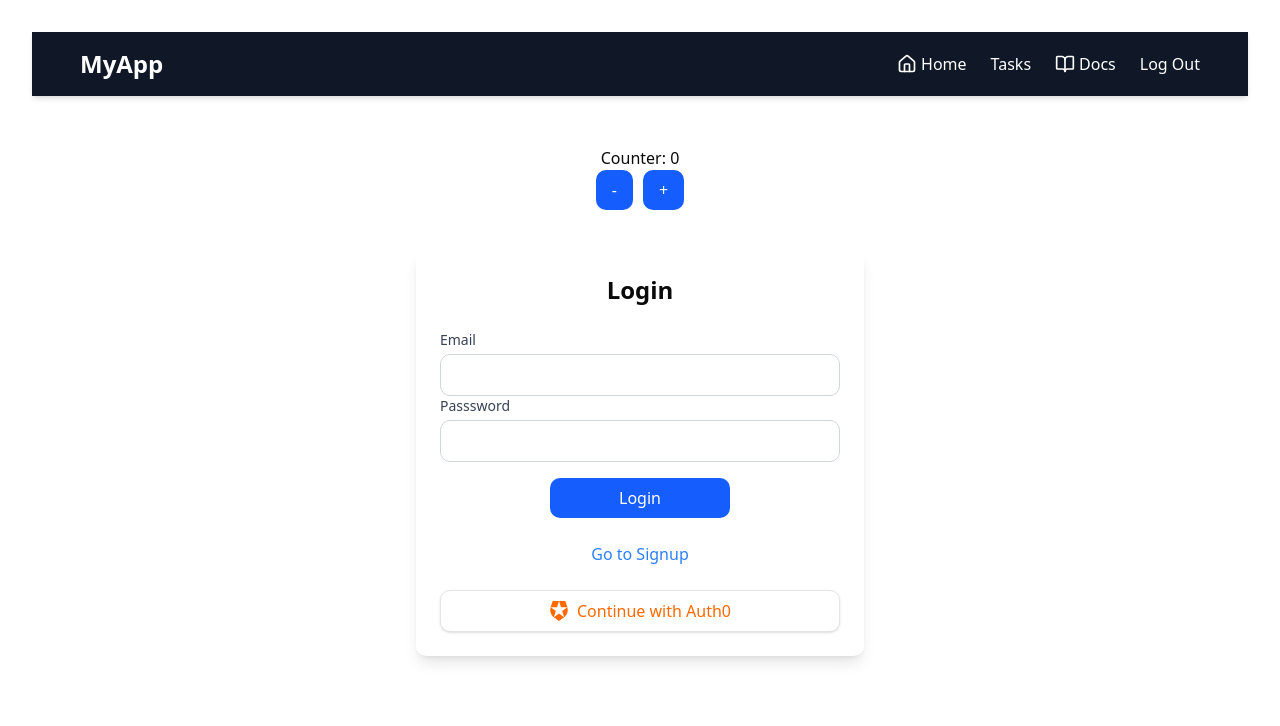
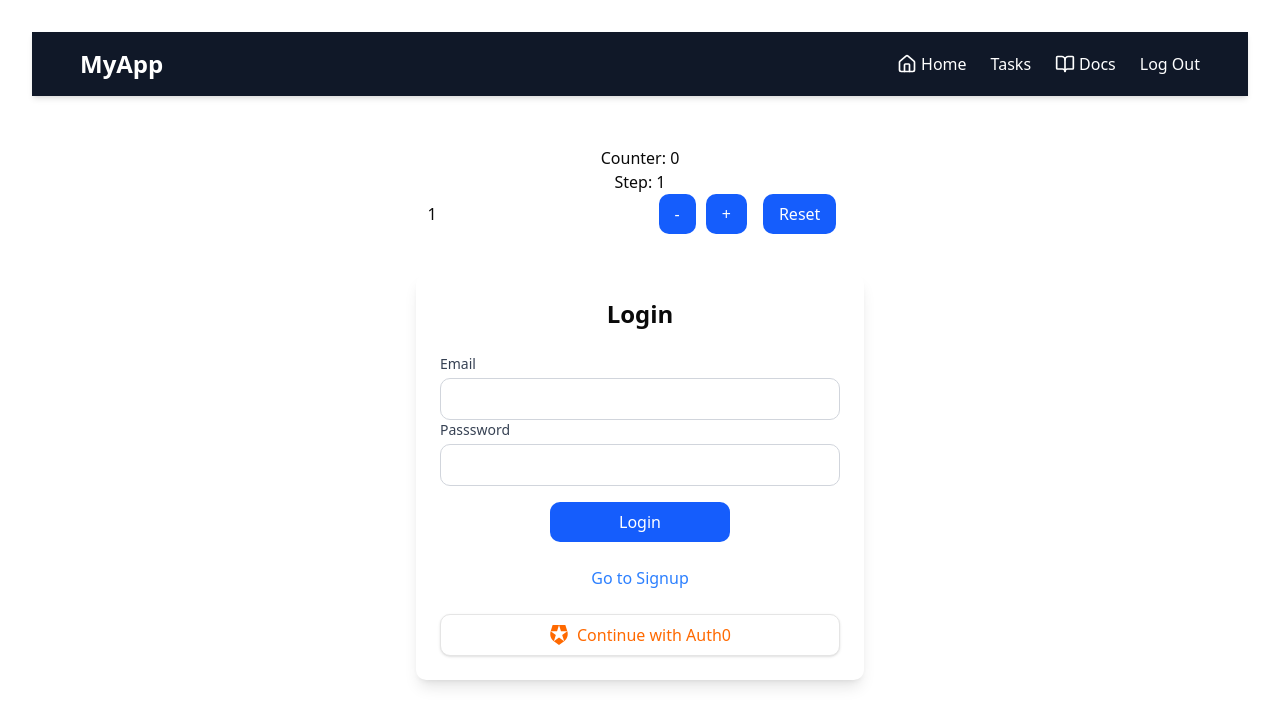
Before and after one commit to abinash019/reactproject, a React (Vite) app: page / in a window 1280 px wide. Shown: the top 726 px of the page. Built offline with nearby package versions, Linux system fonts and the light colour scheme.

Commit message:
feat(counter): add reset, step, and conditional logic

```diff
--- a/src/App.jsx
+++ b/src/App.jsx
@@ -12,7 +12,7 @@ import Signup from './pages/auth/Signup';
 import LocalProfile from './pages/LocalProfile';
 import { useState } from 'react';
 import { useSelector, useDispatch, Provider } from "react-redux";
-import { decrement, increment } from './redux/counterSlice';
+import { decrement, increment, reset, setStep } from './redux/counterSlice';
 import { store } from './redux/store';
 import { Button } from './components/ui/button';
 
@@ -23,14 +23,24 @@ function App() {
   );
 
   function Counter() {
-    const count = useSelector(state => state.counter.count); // store बाट state पढ्छ
+    const { count, step } = useSelector(state => state.counter);
     const dispatch = useDispatch(); // action पठाउँछ
 
     return (
       <div style={{ textAlign: "center", marginTop: "50px" }}>
         <h1>Counter: {count}</h1>
+        <h3>Step: {step}</h3>
+        <input
+          type="number"
+          value={step}
+          onChange={(e) => dispatch(setStep(Number(e.target.value)))}
+        />
+
+
         <Button onClick={() => dispatch(decrement())} style={{ marginRight: "10px" }}>-</Button>
         <Button onClick={() => dispatch(increment())}>+</Button>
+        <Button className='mx-4' onClick={() => dispatch(reset())}>Reset</Button>
+
       </div>
     );
   }
--- a/src/redux/counterSlice.js
+++ b/src/redux/counterSlice.js
@@ -3,12 +3,18 @@ import { createSlice } from "@reduxjs/toolkit";
 
 const counterSlice = createSlice({
   name: "counter",
-  initialState: { count: 0 },
+  initialState: { count: 0, step: 1 },
   reducers: {
-    increment: (state) => { state.count += 1; },
-    decrement: (state) => { state.count -= 1; }
+    increment: (state) => {
+      if (state.count + state.step <= 100) {   // condition
+        state.count += state.step;
+      }
+    },
+    decrement: (state) => { state.count -= 1; },
+    reset: (state) => { state.count = 0; },
+    setStep: (state, action) => { state.step = action.payload; }
 
   }
 })
-export const { increment, decrement } = counterSlice.actions;
+export const { increment, decrement, reset, setStep } = counterSlice.actions;
 export default counterSlice.reducer;
```
